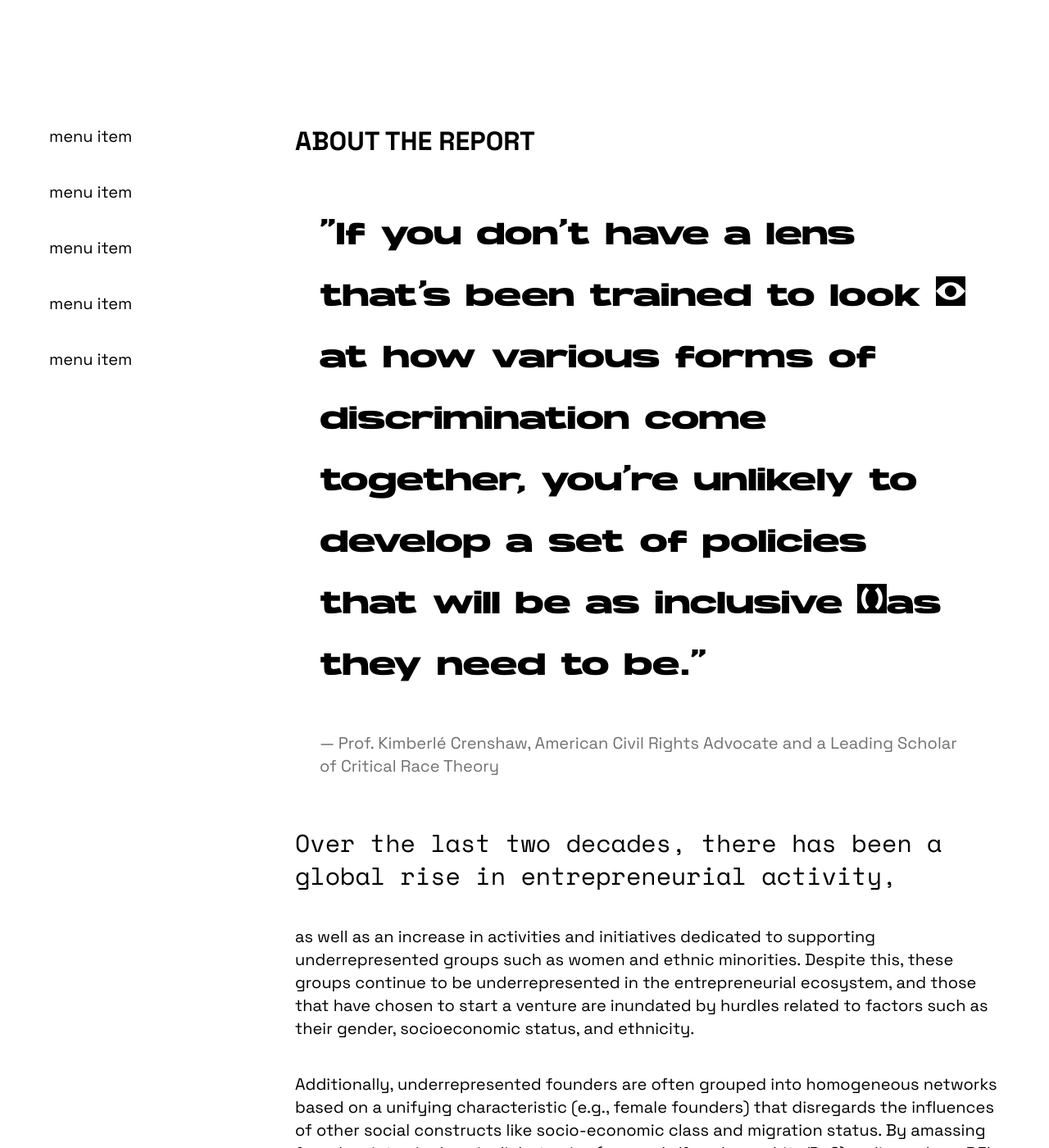
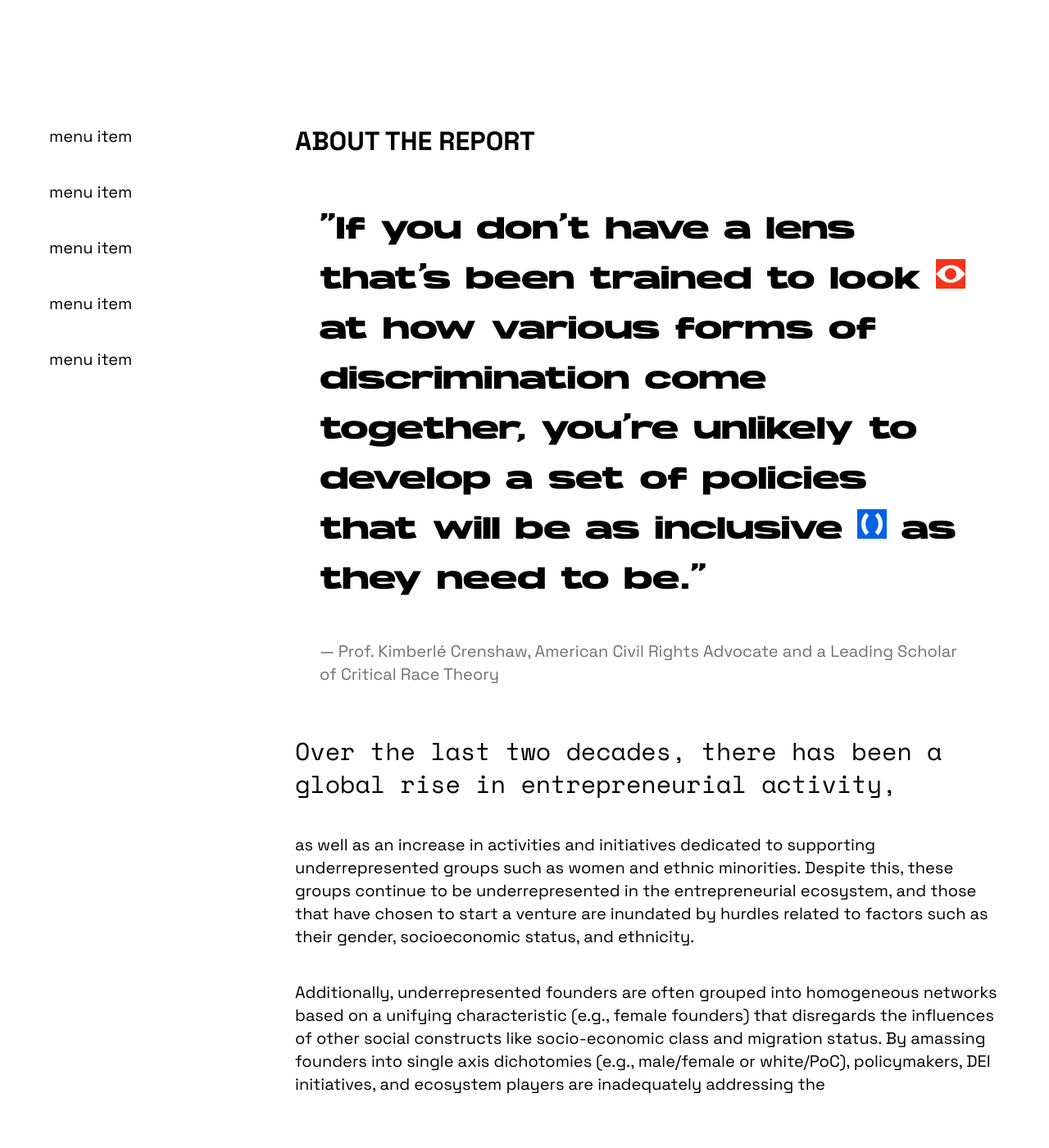
Before and after one commit to Founderland/Report, a Jekyll site: the page built from index.html, in a window 1280 px wide and 1400 px high, scrolled down 498 px. Shown: the whole window at 82% size. Built offline with Jekyll 4.4.1, drawn with Linux system fonts in a browser that asks for light colours.

Commit message:
symbol and blockquote tweaks

```diff
--- a/assets/styles/input.css
+++ b/assets/styles/input.css
@@ -159,7 +159,7 @@ blockquote p {
     blockquote,
     blockquote p  {
         @apply text-3xl;
-        @apply leading-loose;
+        @apply leading-relaxed;
     }
 }
 
@@ -186,7 +186,7 @@ figcaption {
     background-position: center center;
     background-repeat: no-repeat;
     background-size: contain;
-    background-color: black;
+    //background-color: black;
 }
 
 .Warmth {
--- a/assets/styles/output.css
+++ b/assets/styles/output.css
@@ -941,7 +941,7 @@ blockquote p {
     blockquote p {
     font-size: 1.875rem;
     line-height: 2.25rem;
-    line-height: 2;
+    line-height: 1.625;
   }
 }
 
@@ -975,7 +975,7 @@ figcaption {
   background-position: center center;
   background-repeat: no-repeat;
   background-size: contain;
-  background-color: black;
+  //background-color: black;
 }
 
 .Warmth {
--- a/index.html
+++ b/index.html
@@ -6,7 +6,7 @@ layout: default
 <h2>About the Report</h2>
 <figure>
     <blockquote cite="">
-        <p>“If you don't have a lens that's been trained to look <span class="symbol Visibility bg-red"></span> at how various forms of discrimination come together, you're unlikely to develop a set of policies that will be as inclusive  <span class="symbol Inclusive bg-blue"></span>as they need to be.”</p>
+        <p>“If you don't have a lens that's been trained to look <span class="symbol Visibility bg-red"></span> at how various forms of discrimination come together, you're unlikely to develop a set of policies that will be as inclusive <span class="symbol Inclusive bg-blue"></span> as they need to be.”</p>
     </blockquote>
     <figcaption>— Prof. Kimberlé Crenshaw, American Civil Rights Advocate and a Leading Scholar of Critical Race Theory</figcaption>
 </figure>
```
